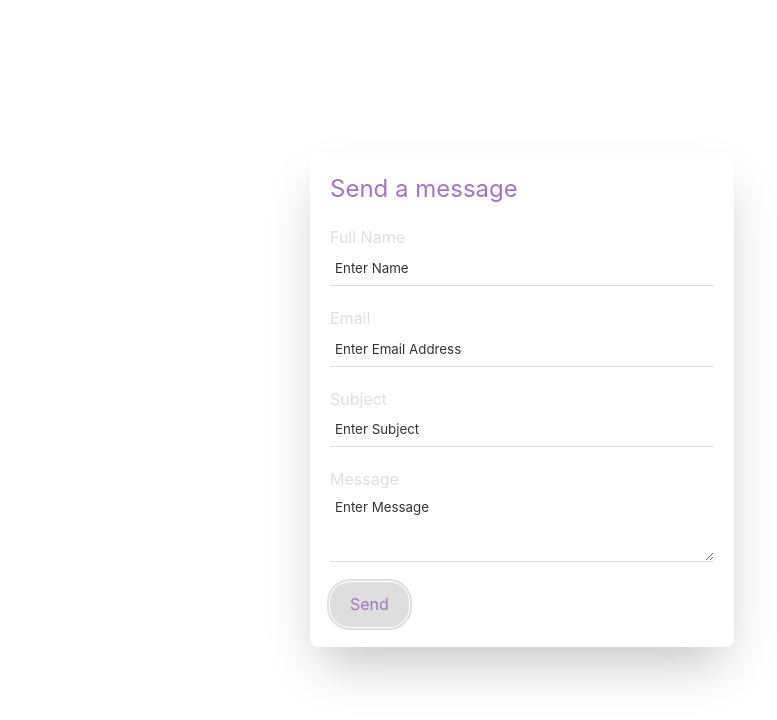
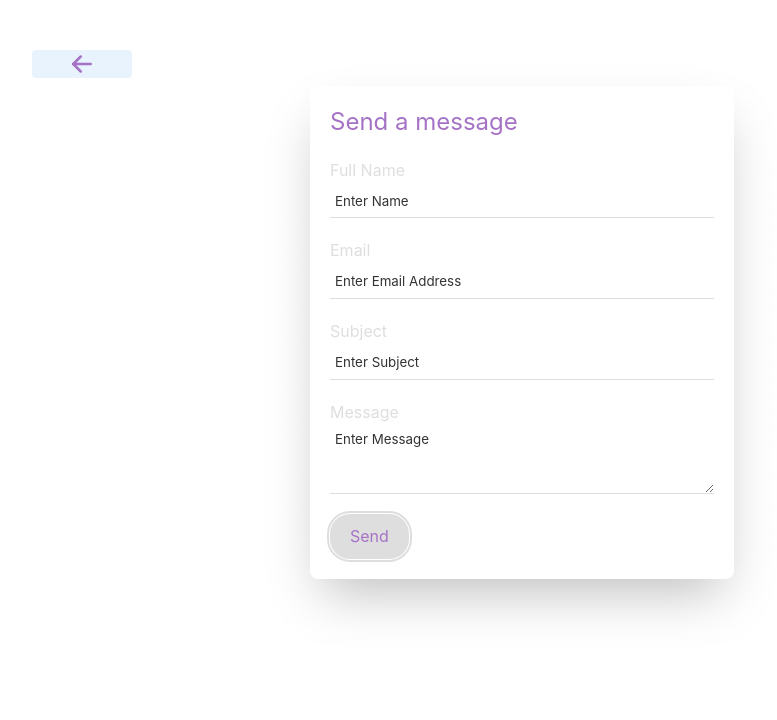
Before and after one commit to blur94/pre-portfolio, a Next.js app: page /contact in a window 1280 px wide. Shown: the top 720 px of the page, without its empty margins (118-895 px from the left). Built offline with nearby package versions, Linux system fonts and the light colour scheme.

Commit message:
Implemented the back btn for the contact page

```diff
--- a/src/pages/contact.tsx
+++ b/src/pages/contact.tsx
@@ -1,4 +1,6 @@
 import useNotification from "@/hooks/useNotification";
+import { ThemeIcon } from "@mantine/core";
+import { IconArrowLeft, IconChevronRight } from "@tabler/icons-react";
 import axios, { AxiosError } from "axios";
 import { useRouter } from "next/router";
 import { FormEvent, useState } from "react";
@@ -21,7 +23,7 @@ export default function contactPage() {
   const [visible, setVisible] = useState(false);
 
   const { handleSuccess, handleError } = useNotification();
-  const { push } = useRouter();
+  const { push, back } = useRouter();
 
   const handleValidation = () => {
     const re = new RegExp("[a-z0-9._%+-]+@[a-z0-9.-]+.[a-z]{2,}$");
@@ -75,7 +77,18 @@ export default function contactPage() {
   };
 
   return (
-    <main className="flex min-h-screen items-center justify-center">
+    <>
+      <ThemeIcon
+        mt={50}
+        w={100}
+        variant="light"
+        ml={150}
+        onClick={back}
+        style={{ cursor: "pointer" }}
+      >
+        <IconArrowLeft color="#a572c5" size={30} />
+      </ThemeIcon>
+      <main className="flex h-3/4 items-center justify-center">
         <form
           onSubmit={handleSubmit}
           className="shadow-2xl p-5 bg-white rounded-lg"
@@ -155,5 +168,6 @@ export default function contactPage() {
           </button>
         </form>
       </main>
+    </>
   );
 }
```
Lines whose indentation alone changed are shown as unchanged.
